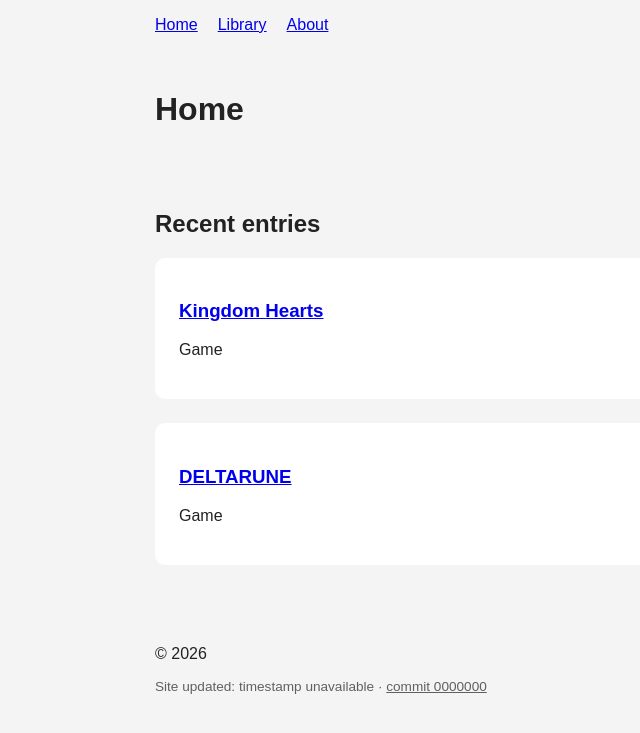
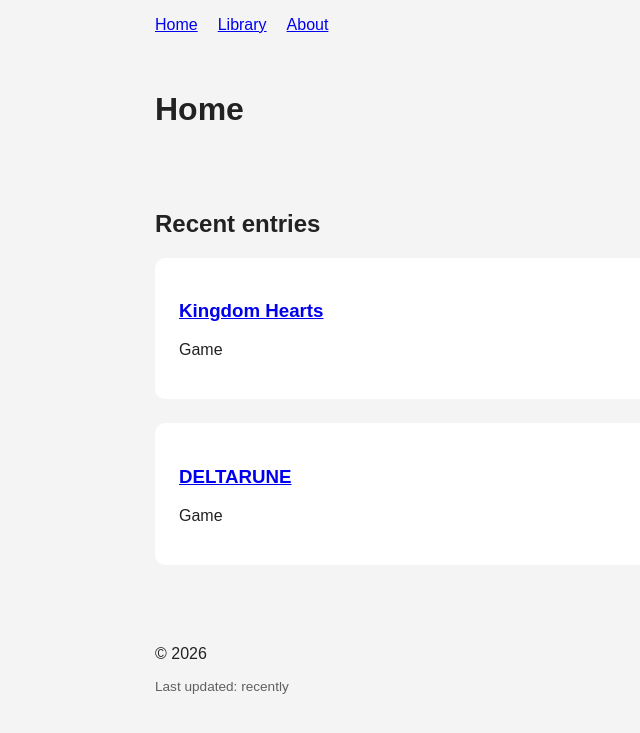
Before and after one commit to MeleeCloud/meleecloud.github.io, a Jekyll site: the page built from index.md, in a window 1280 px wide. Shown: the top 733 px of the page, without its empty margins (35-675 px from the left). Built offline with Jekyll 4.4.1, drawn with Linux system fonts in a browser that asks for light colours.

Commit message:
Update default.html

```diff
--- a/_layouts/default.html
+++ b/_layouts/default.html
@@ -31,17 +31,7 @@
 
     {% if site.github.build_revision %}
       <p class="site-version">
-        Site updated:
-        <time id="commit-time">loading…</time>
-
-        ·
-
-        <a
-          href="{{ site.github.repository_url }}/commit/{{ site.github.build_revision }}"
-          title="{{ site.github.build_revision }}"
-        >
-          commit {{ site.github.build_revision | slice: 0, 7 }}
-        </a>
+        Last updated: <time id="commit-time">loading…</time>
       </p>
 
       <script>
@@ -52,7 +42,7 @@
 
           fetch(`https://api.github.com/repos/${repository}/commits/${revision}`)
             .then(response => {
-              if (!response.ok) throw new Error("Commit unavailable");
+              if (!response.ok) throw new Error();
               return response.json();
             })
             .then(commit => {
@@ -66,7 +56,7 @@
               });
             })
             .catch(() => {
-              timeElement.textContent = "timestamp unavailable";
+              timeElement.textContent = "recently";
             });
         })();
       </script>
```
